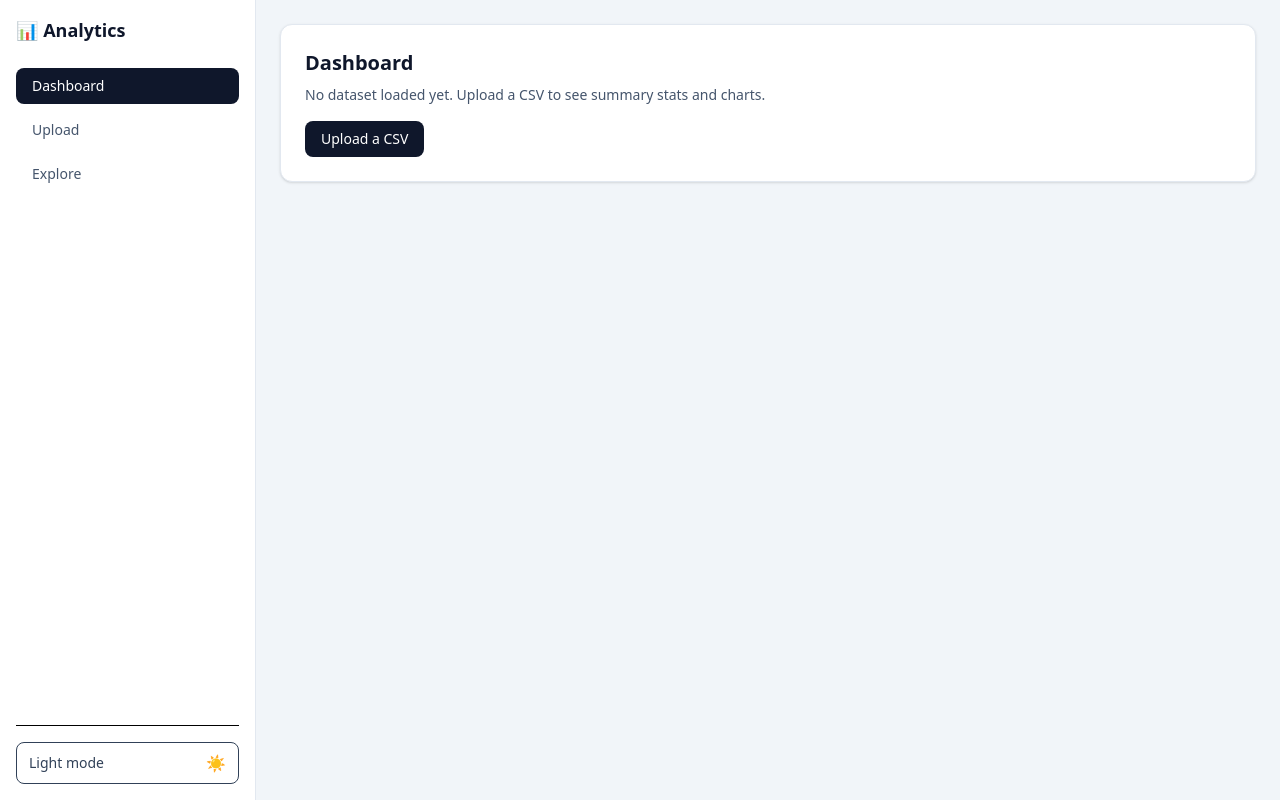
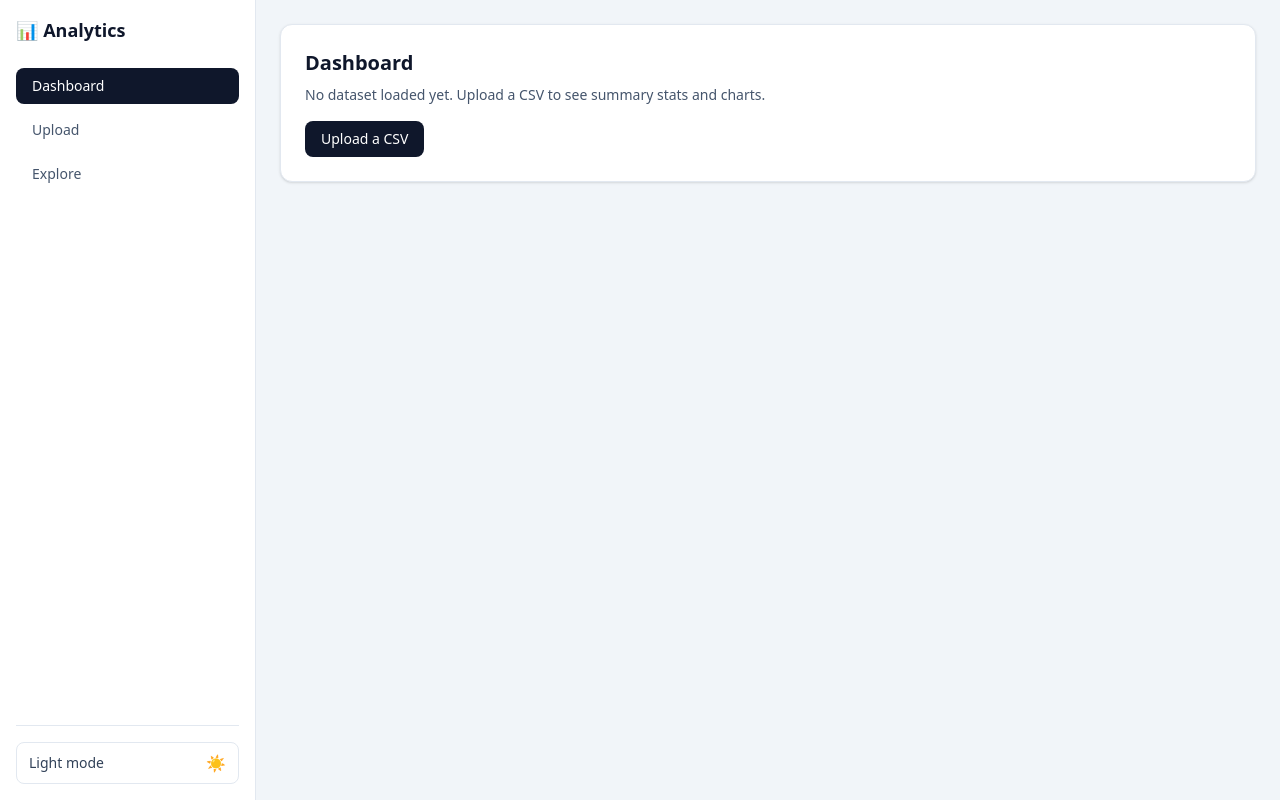
Before and after one commit to jason1511/react-analytics-dashboard, a React (Vite) app: page /dashboard in a window 1280 px wide. Built offline with nearby package versions, Linux system fonts and the light colour scheme.

Commit message:
quick edit for dark mode button

```diff
--- a/src/components/Sidebar.tsx
+++ b/src/components/Sidebar.tsx
@@ -1,8 +1,7 @@
 import { NavLink } from "react-router-dom";
 import { useTheme } from "../state/use-theme";
 
-const linkBase =
-  "block rounded-lg px-4 py-2 text-sm font-medium transition";
+const linkBase = "block rounded-lg px-4 py-2 text-sm font-medium transition";
 
 export default function Sidebar({ onNavigate }: { onNavigate?: () => void }) {
   const { isDark, toggle } = useTheme();
@@ -39,21 +38,20 @@ export default function Sidebar({ onNavigate }: { onNavigate?: () => void }) {
       </nav>
 
       {/* Theme toggle */}
-      <div className="mt-6 border-t pt-4">
+      <div className="mt-6 border-t border-slate-200 pt-4 dark:border-slate-800">
         <button
           onClick={toggle}
           className="
             flex w-full items-center justify-between rounded-lg
-            border px-3 py-2 text-sm font-medium
+            border border-slate-200 px-3 py-2 text-sm font-medium
             bg-white text-slate-700 hover:bg-slate-50
-            dark:bg-slate-900 dark:text-slate-200 dark:border-slate-700
+            dark:border-slate-700 dark:bg-slate-900 dark:text-slate-200
             dark:hover:bg-slate-800
           "
+          aria-label="Toggle theme"
         >
           <span>{isDark ? "Dark mode" : "Light mode"}</span>
-          <span className="text-base">
-            {isDark ? "🌙" : "☀️"}
-          </span>
+          <span className="text-base">{isDark ? "🌙" : "☀️"}</span>
         </button>
       </div>
     </div>
--- a/src/index.css
+++ b/src/index.css
@@ -11,11 +11,15 @@ body,
 body {
   font-family: system-ui, -apple-system, Segoe UI, Roboto, Arial, sans-serif;
 }
+
+/* -------------------------------------------------------
+   Light mode defaults (ALWAYS used unless html.dark exists)
+-------------------------------------------------------- */
 :root {
-  --chart-bar: #2563eb;          /* blue */
-  --chart-bar-accent: #8b5cf6;   /* violet */
+  --chart-bar: #2563eb;        /* blue */
+  --chart-bar-accent: #8b5cf6; /* violet */
 
-  --chart-grid: rgba(15, 23, 42, 0.12);       /* slate-900 @ low alpha */
+  --chart-grid: rgba(15, 23, 42, 0.12);
   --chart-axis: rgba(15, 23, 42, 0.75);
   --chart-axis-line: rgba(15, 23, 42, 0.25);
 
@@ -26,32 +30,38 @@ body {
   --chart-hover: rgba(15, 23, 42, 0.05);
 }
 
-@media (prefers-color-scheme: dark) {
-  :root {
-    --chart-bar: #e2e8f0; /* slate-200 */
-    --chart-bar-accent: #818cf8; /* indigo-400 */
+/* Force page background for light mode */
+html {
+  background-color: #f1f5f9; /* slate-100 */
+  color-scheme: light;
+}
 
-    --chart-grid: rgba(226, 232, 240, 0.14);
-    --chart-tooltip-bg: #0b1220;
-    --chart-tooltip-border: rgba(226, 232, 240, 0.14);
-    --chart-tooltip-text: #e2e8f0;
-  }
-}
-html {
+body {
   background-color: #f1f5f9; /* slate-100 */
 }
 
+/* -------------------------------------------------------
+   Dark mode overrides (ONLY when html has class="dark")
+-------------------------------------------------------- */
 html.dark {
+  background-color: #020617; /* slate-950 */
+  color-scheme: dark;
+}
+
+html.dark body {
   background-color: #020617; /* slate-950 */
 }
 
+/* Dark tokens */
+html.dark {
+  --chart-bar: #e2e8f0;        /* slate-200 */
+  --chart-bar-accent: #818cf8; /* indigo-400 */
 
-.dark {
-  --chart-grid: rgba(148, 163, 184, 0.18);   /* slate-400 @ alpha */
-  --chart-axis: rgba(226, 232, 240, 0.85);   /* slate-200 */
+  --chart-grid: rgba(148, 163, 184, 0.18);
+  --chart-axis: rgba(226, 232, 240, 0.85);
   --chart-axis-line: rgba(148, 163, 184, 0.35);
 
-  --chart-tooltip-bg: #0b1220;               /* deep slate */
+  --chart-tooltip-bg: #0b1220;
   --chart-tooltip-border: rgba(148, 163, 184, 0.25);
   --chart-tooltip-text: rgba(226, 232, 240, 0.92);
 
```
